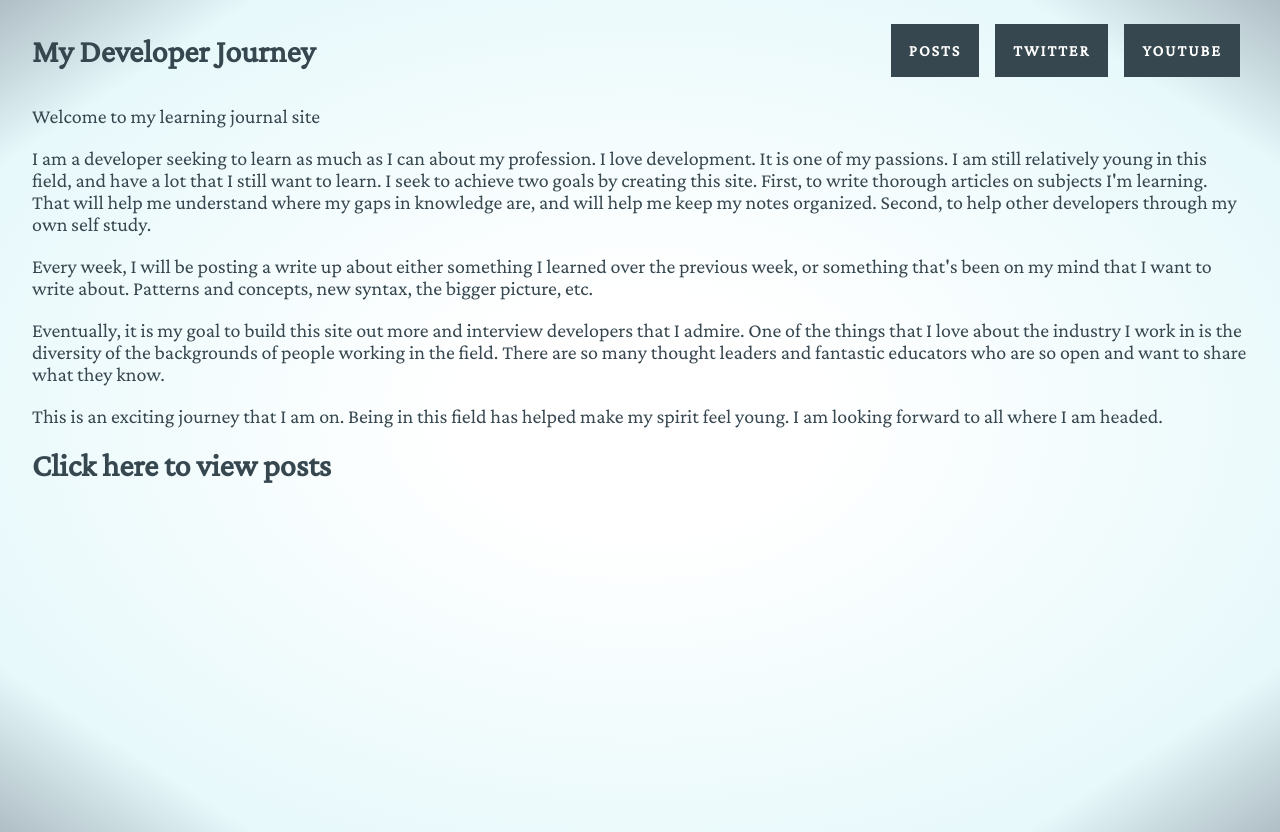
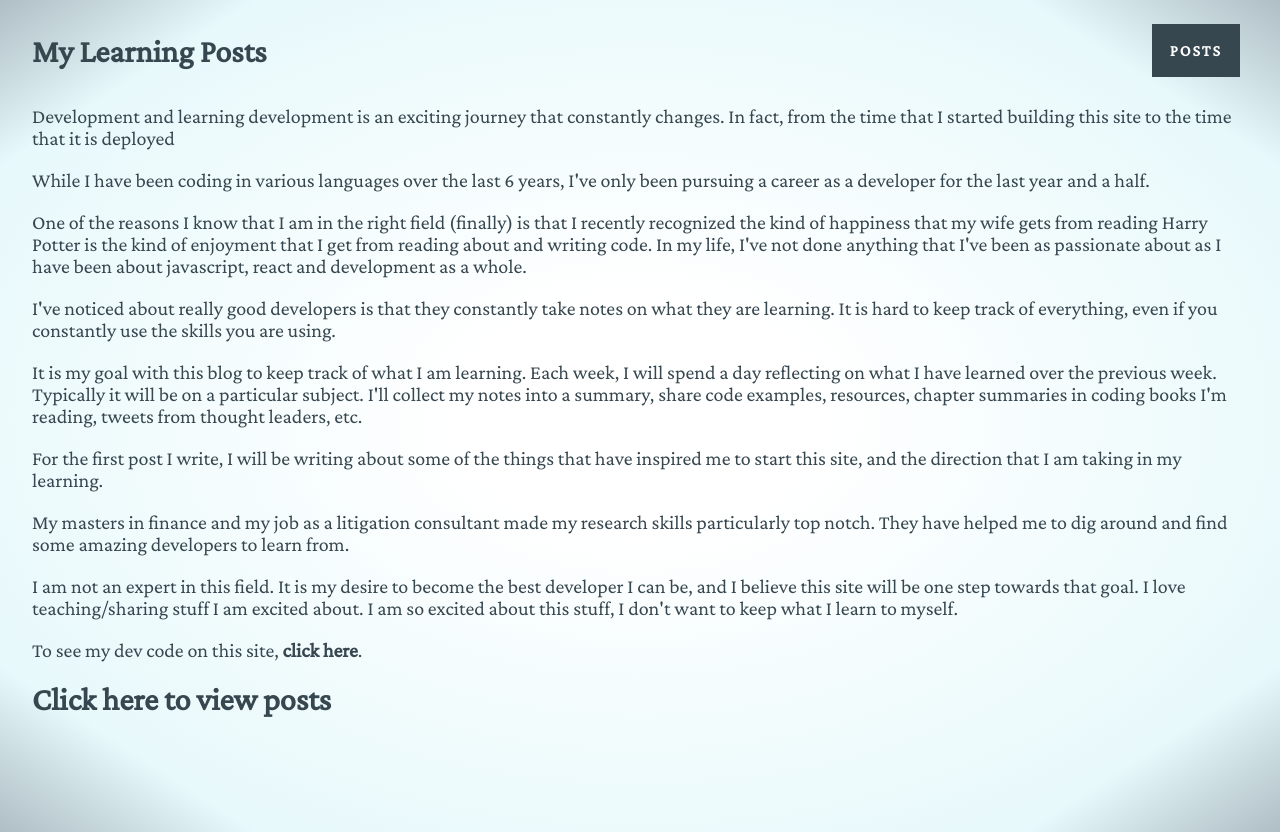
Before and after one commit to sranney/sranney.github.io, a React app: page / in a window 1280 px wide. Built offline with nearby package versions, Linux system fonts and the light colour scheme; no server answers.

Commit message:
updated introduction component

```diff
--- a/package.json
+++ b/package.json
@@ -6,9 +6,7 @@
   "proxy": "http://localhost:5000",
   "scripts": {
     "start": "webpack-dev-server",
-    "build": "webpack --mode production",
-    "deploy": "gh-pages -d dist",
-    "publish": "npm run build && npm run deploy"
+    "build": "webpack --mode production"
   },
   "babel": {
     "presets": [
@@ -32,7 +30,6 @@
     "@babel/preset-react": "^7.0.0",
     "babel-loader": "^8.0.6",
     "css-loader": "^3.2.0",
-    "gh-pages": "^2.1.1",
     "html-webpack-plugin": "^3.2.0",
     "style-loader": "^1.0.0",
     "webpack": "^4.41.0",
--- a/src/components/general/Header.js
+++ b/src/components/general/Header.js
@@ -5,11 +5,9 @@ import {Link} from "react-router-dom";
 export default function Header() {
     return (
         <div className='d-flex flex-jc-space-between flex-ai-center'>
-            <Link to='/'><h1 className='title'>My Developer Journey</h1></Link>
+            <Link to='/'><h1 className='title'>My Learning Posts</h1></Link>
             <div className='btn-nav'>
                 <Link to='/bloglist'><button className='btn-primary'>Posts</button></Link>
-                <button className='btn-primary'>Twitter</button>
-                <button className='btn-primary'>YouTube</button>
             </div>
         </div>
     )
--- a/src/components/home/Introduction.js
+++ b/src/components/home/Introduction.js
@@ -3,11 +3,15 @@ import React from "react";
 export default function Introduction () {
     return (
         <React.Fragment>
-            <p className='body'>Welcome to my learning journal site</p>
-            <p className='body'>I am a developer seeking to learn as much as I can about my profession. I love development. It is one of my passions. I am still relatively young in this field, and have a lot that I still want to learn. I seek to achieve two goals by creating this site. First, to write thorough articles on subjects I'm learning. That will help me understand where my gaps in knowledge are, and will help me keep my notes organized. Second, to help other developers through my own self study.</p>
-            <p className='body'>Every week, I will be posting a write up about either something I learned over the previous week, or something that's been on my mind that I want to write about. Patterns and concepts, new syntax, the bigger picture, etc.</p>
-            <p className='body'>Eventually, it is my goal to build this site out more and interview developers that I admire. One of the things that I love about the industry I work in is the diversity of the backgrounds of people working in the field. There are so many thought leaders and fantastic educators who are so open and want to share what they know.</p>
-            <p className='body'>This is an exciting journey that I am on. Being in this field has helped make my spirit feel young. I am looking forward to all where I am headed.</p>
+            <p className='body'>Development and learning development is an exciting journey that constantly changes. In fact, from the time that I started building this site to the time that it is deployed</p>
+            <p className='body'>While I have been coding in various languages over the last 6 years, I've only been pursuing a career as a developer for the last year and a half.</p>
+            <p className='body'>One of the reasons I know that I am in the right field (finally) is that I recently recognized the kind of happiness that my wife gets from reading Harry Potter is the kind of enjoyment that I get from reading about and writing code. In my life, I've not done anything that I've been as passionate about as I have been about javascript, react and development as a whole.</p>
+            <p className='body'>I've noticed about really good developers is that they constantly take notes on what they are learning. It is hard to keep track of everything, even if you constantly use the skills you are using.</p>
+            <p className='body'>It is my goal with this blog to keep track of what I am learning. Each week, I will spend a day reflecting on what I have learned over the previous week. Typically it will be on a particular subject. I'll collect my notes into a summary, share code examples, resources, chapter summaries in coding books I'm reading, tweets from thought leaders, etc.</p>
+            <p className='body'>For the first post I write, I will be writing about some of the things that have inspired me to start this site, and the direction that I am taking in my learning.</p>
+            <p className='body'>My masters in finance and my job as a litigation consultant made my research skills particularly top notch. They have helped me to dig around and find some amazing developers to learn from.</p>
+            <p className='body'>I am not an expert in this field. It is my desire to become the best developer I can be, and I believe this site will be one step towards that goal. I love teaching/sharing stuff I am excited about. I am so excited about this stuff, I don't want to keep what I learn to myself.</p>
+            <p className='body'>To see my dev code on this site, <a href='https://github.com/sranney/sranney.github.io/tree/develop' className='link' target="_blank" rel="noopener noreferrer">click here</a>.</p>
         </React.Fragment>
     )
 }
```
Also changed, not shown: 2 other files (tests, documents, lock files or other folders).
